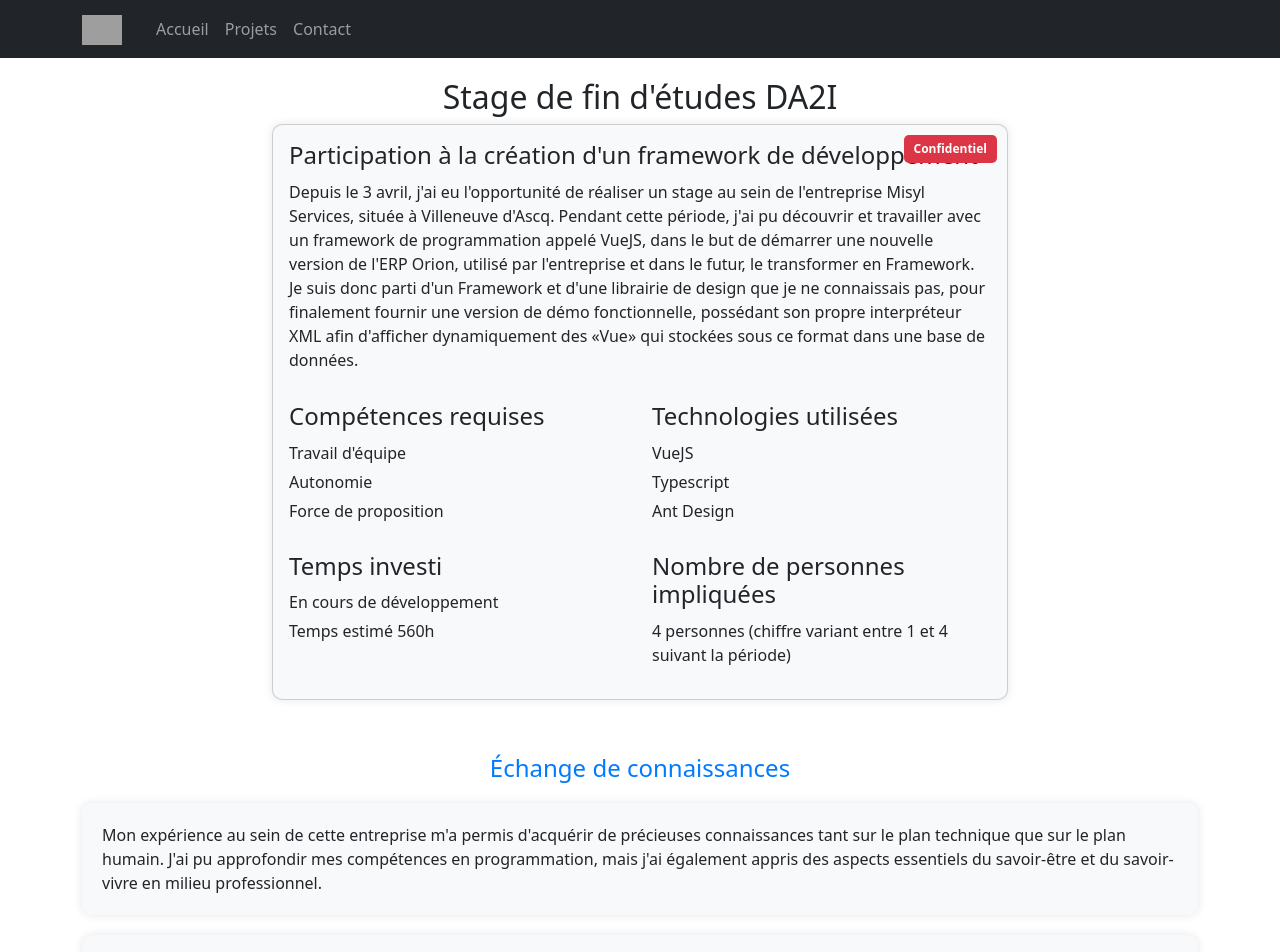
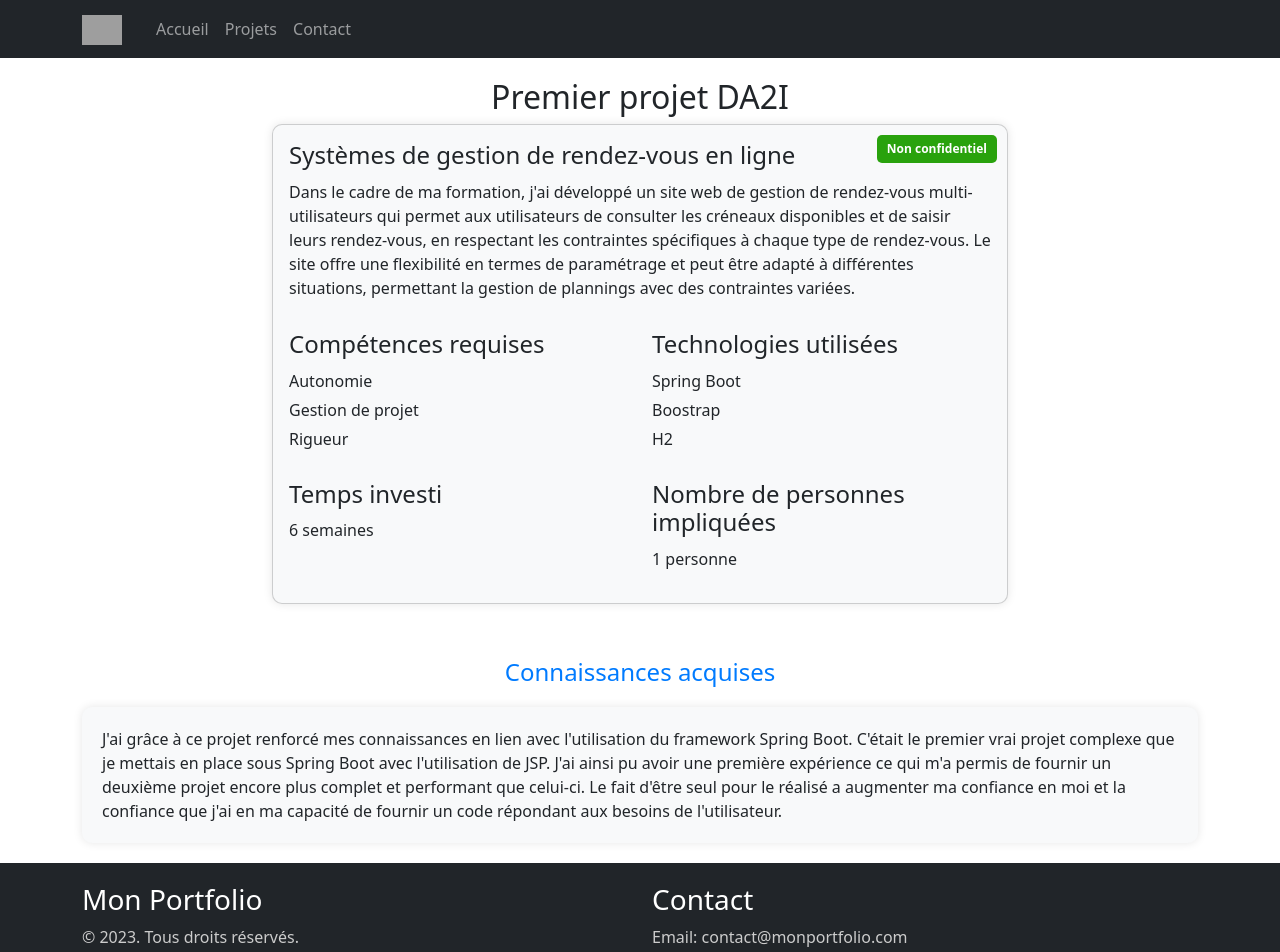
Before and after one commit to LBasil/portfolio-vuejs, a Vue app: page /doctolib-project in a window 1280 px wide. Shown: the top 952 px of the page. Built offline with nearby package versions, Linux system fonts and the light colour scheme; grey boxes are pictures that could not be loaded.

Commit message:
Manque les images pour les non confidentiels

```diff
--- a/src/components/ProjetsComponent.vue
+++ b/src/components/ProjetsComponent.vue
@@ -64,7 +64,7 @@ export default {
         },
         {
           id: 3,
-          titre: "Gestion d'agenda inspiré de Doctolib",
+          titre: "Systèmes de gestion de rendez-vous en ligne",
           description:
             "Projet réalisé durant ma formation DA2I. Ce projet vise à développer un site web de gestion de rendez-vous multi-utilisateurs, à l'instar de prendreunrendezvous ou Doctolib. Il s'agit d'un framework général permettant d'adapter le site à différentes situations en définissant des paramètres spécifiques.",
           privacy: false,
--- a/src/views/PandagendaProject.vue
+++ b/src/views/PandagendaProject.vue
@@ -1,25 +1,22 @@
 <template>
   <div class="container">
-    <h2 class="text-center">Stage de fin d'études DA2I</h2>
+    <h2 class="text-center">Premier projet DA2I</h2>
     <div class="row justify-content-center">
       <div class="col-md-8">
         <div class="card mb-4 animated-card">
           <div class="card-body">
             <h5 class="card-title animated-title" data-animation="slide-up">
-              Participation à la création d'un framework de développement
+              Systèmes de gestion de rendez-vous en ligne
             </h5>
             <p class="card-text">
-              Depuis le 3 avril, j'ai eu l'opportunité de réaliser un stage au
-              sein de l'entreprise Misyl Services, située à Villeneuve d'Ascq.
-              Pendant cette période, j'ai pu découvrir et travailler avec un
-              framework de programmation appelé VueJS, dans le but de démarrer
-              une nouvelle version de l'ERP Orion, utilisé par l'entreprise et
-              dans le futur, le transformer en Framework. Je suis donc parti
-              d'un Framework et d'une librairie de design que je ne connaissais
-              pas, pour finalement fournir une version de démo fonctionnelle,
-              possédant son propre interpréteur XML afin d'afficher
-              dynamiquement des «Vue» qui stockées sous ce format dans une base
-              de données.
+              Dans le cadre de ma formation, j'ai développé un site web de
+              gestion de rendez-vous multi-utilisateurs qui permet aux
+              utilisateurs de consulter les créneaux disponibles et de saisir
+              leurs rendez-vous, en respectant les contraintes spécifiques à
+              chaque type de rendez-vous. Le site offre une flexibilité en
+              termes de paramétrage et peut être adapté à différentes
+              situations, permettant la gestion de plannings avec des
+              contraintes variées.
             </p>
             <div class="project-details">
               <div class="row">
@@ -31,9 +28,9 @@
                     Compétences requises
                   </h6>
                   <ul class="list-group">
-                    <li class="list-group-item">Travail d'équipe</li>
                     <li class="list-group-item">Autonomie</li>
-                    <li class="list-group-item">Force de proposition</li>
+                    <li class="list-group-item">Gestion de projet</li>
+                    <li class="list-group-item">Rigueur</li>
                   </ul>
                 </div>
                 <div class="col-md-6">
@@ -44,9 +41,9 @@
                     Technologies utilisées
                   </h6>
                   <ul class="list-group">
-                    <li class="list-group-item">VueJS</li>
-                    <li class="list-group-item">Typescript</li>
-                    <li class="list-group-item">Ant Design</li>
+                    <li class="list-group-item">Spring Boot</li>
+                    <li class="list-group-item">Boostrap</li>
+                    <li class="list-group-item">H2</li>
                   </ul>
                 </div>
               </div>
@@ -59,8 +56,7 @@
                     Temps investi
                   </h6>
                   <ul class="list-group">
-                    <li class="list-group-item">En cours de développement</li>
-                    <li class="list-group-item">Temps estimé 560h</li>
+                    <li class="list-group-item">6 semaines</li>
                   </ul>
                 </div>
                 <div class="col-md-6">
@@ -70,38 +66,27 @@
                   >
                     Nombre de personnes impliquées
                   </h6>
-                  <p>
-                    4 personnes (chiffre variant entre 1 et 4 suivant la
-                    période)
-                  </p>
+                  <p>1 personne</p>
                 </div>
               </div>
             </div>
-            <div class="confidential-label">Confidentiel</div>
+            <div class="no-confidential-label">Non confidentiel</div>
           </div>
         </div>
       </div>
     </div>
-
     <div class="knowledge-exchange">
-      <h3 class="text-center">Échange de connaissances</h3>
+      <h3 class="text-center">Connaissances acquises</h3>
       <div class="knowledge-exchange-content">
         <p>
-          Mon expérience au sein de cette entreprise m'a permis d'acquérir de
-          précieuses connaissances tant sur le plan technique que sur le plan
-          humain. J'ai pu approfondir mes compétences en programmation, mais
-          j'ai également appris des aspects essentiels du savoir-être et du
-          savoir-vivre en milieu professionnel.
-        </p>
-      </div>
-      <div class="knowledge-exchange-content">
-        <p>
-          En échange, j'ai apporté à l'entreprise des compétences techniques
-          spécifiques, une base solide pour le projet et du code réutilisable.
-          Mon travail de recherche et d'exploration technique a permis d'élargir
-          les possibilités du projet, la réutilisabilité du code et la
-          documentation ont contribué à une meilleure efficacité et à une
-          maintenance simplifiée.
+          J'ai grâce à ce projet renforcé mes connaissances en lien avec
+          l'utilisation du framework Spring Boot. C'était le premier vrai projet
+          complexe que je mettais en place sous Spring Boot avec l'utilisation
+          de JSP. J'ai ainsi pu avoir une première expérience ce qui m'a permis
+          de fournir un deuxième projet encore plus complet et performant que
+          celui-ci. Le fait d'être seul pour le réalisé a augmenter ma confiance
+          en moi et la confiance que j'ai en ma capacité de fournir un code
+          répondant aux besoins de l'utilisateur.
         </p>
       </div>
     </div>
@@ -171,12 +156,12 @@ export default {
   margin-bottom: 5px;
 }
 
-.confidential-label {
+.no-confidential-label {
   position: absolute;
   top: 10px;
   right: 10px;
   padding: 5px 10px;
-  background-color: #dc3545;
+  background-color: #29a20d;
   color: white;
   font-weight: bold;
   border-radius: 5px;
--- a/src/views/TricountProject.vue
+++ b/src/views/TricountProject.vue
@@ -1,25 +1,21 @@
 <template>
   <div class="container">
-    <h2 class="text-center">Stage de fin d'études DA2I</h2>
+    <h2 class="text-center">Deuxième projet DA2I</h2>
     <div class="row justify-content-center">
       <div class="col-md-8">
         <div class="card mb-4 animated-card">
           <div class="card-body">
             <h5 class="card-title animated-title" data-animation="slide-up">
-              Participation à la création d'un framework de développement
+              Projet web - 'THE DA2I TRICOUNT'
             </h5>
             <p class="card-text">
-              Depuis le 3 avril, j'ai eu l'opportunité de réaliser un stage au
-              sein de l'entreprise Misyl Services, située à Villeneuve d'Ascq.
-              Pendant cette période, j'ai pu découvrir et travailler avec un
-              framework de programmation appelé VueJS, dans le but de démarrer
-              une nouvelle version de l'ERP Orion, utilisé par l'entreprise et
-              dans le futur, le transformer en Framework. Je suis donc parti
-              d'un Framework et d'une librairie de design que je ne connaissais
-              pas, pour finalement fournir une version de démo fonctionnelle,
-              possédant son propre interpréteur XML afin d'afficher
-              dynamiquement des «Vue» qui stockées sous ce format dans une base
-              de données.
+              J'ai du, dans le cadre de ma formation, développer une application
+              de gestion de comptes entre amis qui permet d'enregistrer les
+              dépenses, de calculer les dépenses cumulées, de minimiser les
+              transactions nécessaires pour équilibrer les comptes et de gérer
+              les événements de manière flexible. Les utilisateurs peuvent créer
+              des comptes, rejoindre des événements en tant que participants et
+              accéder à l'historique des événements passés.
             </p>
             <div class="project-details">
               <div class="row">
@@ -33,7 +29,7 @@
                   <ul class="list-group">
                     <li class="list-group-item">Travail d'équipe</li>
                     <li class="list-group-item">Autonomie</li>
-                    <li class="list-group-item">Force de proposition</li>
+                    <li class="list-group-item">Gestion de projet</li>
                   </ul>
                 </div>
                 <div class="col-md-6">
@@ -44,9 +40,9 @@
                     Technologies utilisées
                   </h6>
                   <ul class="list-group">
-                    <li class="list-group-item">VueJS</li>
-                    <li class="list-group-item">Typescript</li>
-                    <li class="list-group-item">Ant Design</li>
+                    <li class="list-group-item">Spring Boot</li>
+                    <li class="list-group-item">Boostrap</li>
+                    <li class="list-group-item">H2</li>
                   </ul>
                 </div>
               </div>
@@ -59,8 +55,7 @@
                     Temps investi
                   </h6>
                   <ul class="list-group">
-                    <li class="list-group-item">En cours de développement</li>
-                    <li class="list-group-item">Temps estimé 560h</li>
+                    <li class="list-group-item">6 séances de 4h</li>
                   </ul>
                 </div>
                 <div class="col-md-6">
@@ -71,37 +66,27 @@
                     Nombre de personnes impliquées
                   </h6>
                   <p>
-                    4 personnes (chiffre variant entre 1 et 4 suivant la
-                    période)
+                    2 personnes (J'étais principalement front même s'il m'est
+                    arrivé de développer des fonctionalités back)
                   </p>
                 </div>
               </div>
             </div>
-            <div class="confidential-label">Confidentiel</div>
+            <div class="no-confidential-label">Non confidentiel</div>
           </div>
         </div>
       </div>
     </div>
-
     <div class="knowledge-exchange">
-      <h3 class="text-center">Échange de connaissances</h3>
+      <h3 class="text-center">Connaissances acquises</h3>
       <div class="knowledge-exchange-content">
         <p>
-          Mon expérience au sein de cette entreprise m'a permis d'acquérir de
-          précieuses connaissances tant sur le plan technique que sur le plan
-          humain. J'ai pu approfondir mes compétences en programmation, mais
-          j'ai également appris des aspects essentiels du savoir-être et du
-          savoir-vivre en milieu professionnel.
-        </p>
-      </div>
-      <div class="knowledge-exchange-content">
-        <p>
-          En échange, j'ai apporté à l'entreprise des compétences techniques
-          spécifiques, une base solide pour le projet et du code réutilisable.
-          Mon travail de recherche et d'exploration technique a permis d'élargir
-          les possibilités du projet, la réutilisabilité du code et la
-          documentation ont contribué à une meilleure efficacité et à une
-          maintenance simplifiée.
+          J'ai grâce à ce projet renforcé mes connaissances en lien avec
+          l'utilisation du framework Spring Boot. Je me suis assuré d'avoir un
+          code toujours optimisé, des JSP réutilisable à l'aide d'import et un
+          site disponible en plusieurs langues à l'aide de fichier properties
+          proposant une traduction. J'ai aussi amélioré mon utilisation de
+          Boostrap.
         </p>
       </div>
     </div>
@@ -171,12 +156,12 @@ export default {
   margin-bottom: 5px;
 }
 
-.confidential-label {
+.no-confidential-label {
   position: absolute;
   top: 10px;
   right: 10px;
   padding: 5px 10px;
-  background-color: #dc3545;
+  background-color: #29a20d;
   color: white;
   font-weight: bold;
   border-radius: 5px;
```
